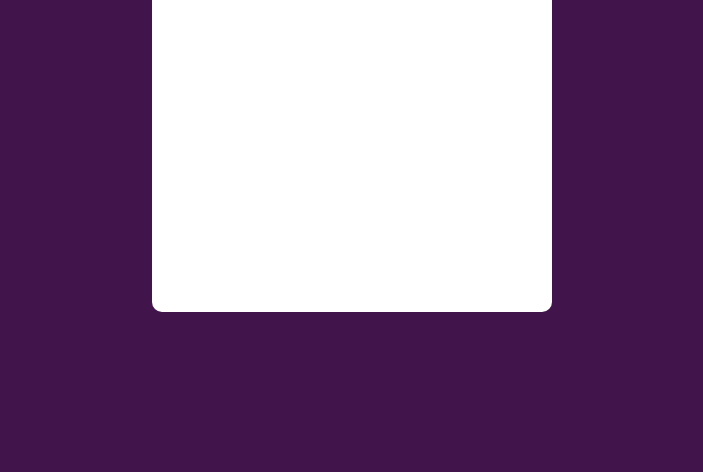
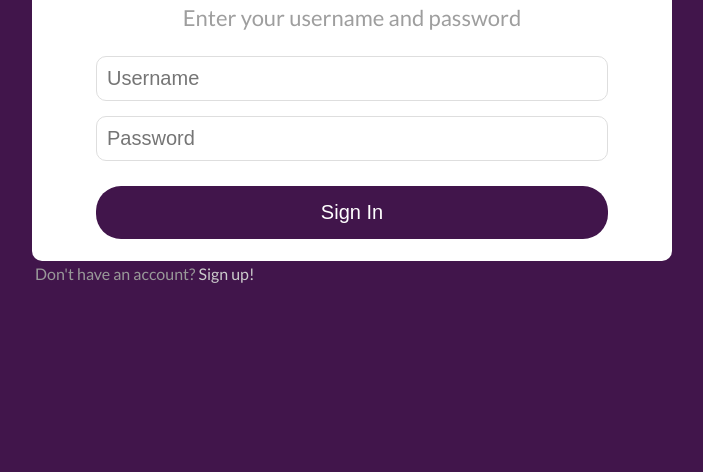
Before and after one commit to dustinburda/SlackClone, a plain HTML site: page SlackClone/frontend/index.html in a window 1280 px wide. Shown: the part 328-800 px from the top of the page, without its empty margins (288-991 px from the left). Drawn offline with Linux system fonts and the light colour scheme.

Commit message:
Finished login page

```diff
--- a/SlackClone/frontend/index.html
+++ b/SlackClone/frontend/index.html
@@ -1,26 +1,43 @@
 <!DOCTYPE html>
 <html lang="en">
-<head>
-    <meta charset="UTF-8">
-    <meta name="viewport" content="width=device-width, initial-scale=1.0">
+  <head>
+    <meta charset="UTF-8" />
+    <meta name="viewport" content="width=device-width, initial-scale=1.0" />
     <title>Document</title>
-    <link rel="stylesheet" href="styles.css">
+    <link rel="stylesheet" href="styles.css" />
+    <link rel="stylesheet" href="login.css">
 
-</head>
-<body>
+    <link rel="preconnect" href="https://fonts.googleapis.com" />
+    <link rel="preconnect" href="https://fonts.gstatic.com" crossorigin />
+    <link
+      href="https://fonts.googleapis.com/css2?family=Lato:ital,wght@0,100;0,300;0,400;0,700;0,900;1,100;1,300;1,400;1,700;1,900&display=swap"
+      rel="stylesheet"
+    />
+  </head>
+  <body>
     <div class="welcome-page hidden">
-        <h1>Hello World!</h1>
+      <h1>Hello World!</h1>
     </div>
 
     <div class="login-page hidden">
+        <div class="login-page-content">
+            <div class="login-card">
+                <div class="login-card-content">
+                    <div class="login-card-title">Sign in to your workspace</div>
+                    <div class="login-card-subtitle">Enter your username and password</div>
 
-        <div class="login-card">
-            <div class="login-card-title">Log In</div>
-            <input type="text" id="username" placeholder="Username"/>
-            <input type="text" id="password" placeholder="Password"/>
+                    <div class="input-wrapper">
+                        <input type="text" id="username" class="login-input" placeholder="Username" />
+                        <input type="password" class="login-input" placeholder="Password" />
+                    </div>
+
+                    <button class="signin-button">Sign In</button>
+                </div>
+            </div>
+            <div class="signup-div">Don't have an account? <a class="signup-link">Sign up!</a></div>
         </div>
     </div>
 
     <script src="script.js" type="text/javascript"></script>
-</body>
+  </body>
 </html>
--- /dev/null
+++ b/SlackClone/frontend/login.css
@@ -0,0 +1,107 @@
+.login-page {
+  background-color: #41154b;
+  height: 100vh;
+  width: 100vw;
+
+  /* Center the wrapper */
+  display: flex;
+  flex-direction: column;
+  align-items: center;
+  justify-content: center;
+}
+
+.login-card {
+  width: 80vh;
+  height: 50vh;
+
+  background-color: white;
+
+  max-height: 1000px;
+  max-width: 700px;
+
+  border-radius: 10px;
+
+  /* Center the content */
+  display: flex;
+  justify-content: center;
+}
+
+.login-card-content {
+  width: 80%;
+  font-family: "Lato";
+  font-weight: bold;
+  text-align: center;
+
+  display: flex;
+  flex-direction: column;
+}
+
+.login-card-title {
+  font-size: 45px;
+  margin-bottom: 20px;
+  margin-top: 15px;
+}
+
+.login-card-subtitle {
+  font-size: 22px;
+  font-weight: 500;
+  color: #9e9e9e;
+
+  margin-bottom: 25px;
+}
+
+.input-wrapper {
+  display: flex;
+  flex-direction: column;
+  gap: 15px;
+
+  margin-bottom: 25px;
+}
+
+.login-input {
+  padding: 10px 10px;
+  font-size: 20px;
+
+  border-radius: 10px;
+  border: 1px solid #dedede;
+}
+
+.signin-button {
+  background-color: #41154b;
+  color: white;
+
+  font-size: 20px;
+
+  padding: 15px 0px;
+  border-radius: 25px;
+  border: none;
+
+  &:hover {
+    background-color: #61356b;
+  }
+
+  &:active {
+    background-color: #664070;
+  }
+}
+
+.signup-div {
+  margin-top: 3px;
+  margin-left: 3px;
+  margin-right: auto;
+
+  font-family: "Lato";
+  color: #999;
+}
+
+.signup-link {
+  color: #ccc;
+
+  &:hover {
+    color: #ddd;
+  }
+
+  &:active {
+    color: #eee;
+  }
+}
--- a/SlackClone/frontend/styles.css
+++ b/SlackClone/frontend/styles.css
@@ -4,34 +4,6 @@
     padding: 0px;
 }
 
-.login-page {
-    background-color: #41154b;
-    height: 100vh;
-    width: 100vw;
-
-    display: flex;
-    align-items: center;
-    justify-content: center;
-}
-
-
-.login-card {
-    width: 50vh;
-    height: 60vh;
-
-    background-color: white;
-
-    max-height: 1000px;
-    max-width: 500px;
-
-    border-radius: 10px;
-
-    display: flex;
-    flex-direction: column;
-}
-
-
-
 .hidden {
     display: none;
 }
```
